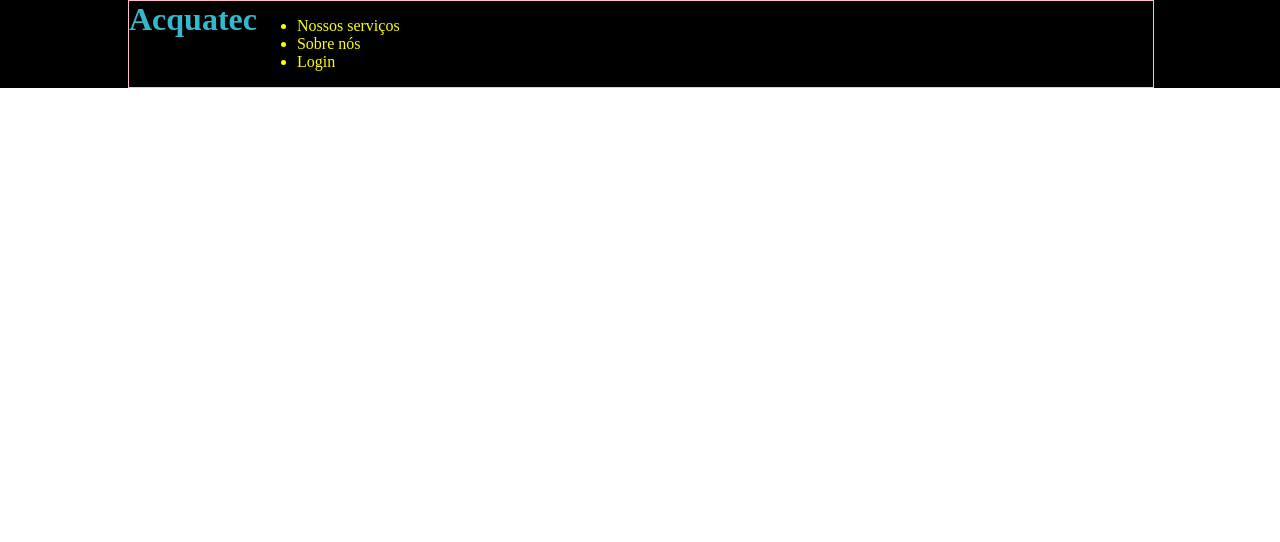
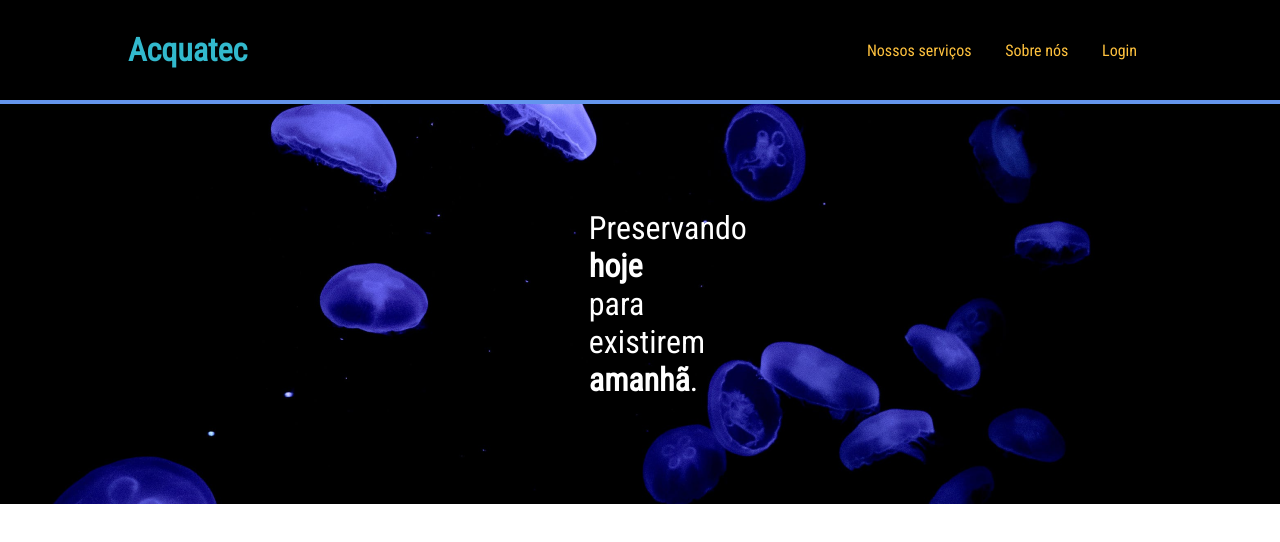
Before and after one commit to DaveMartinsz/projeto-aquatech, a plain HTML site: page index.html in a window 1280 px wide. Drawn offline with Linux system fonts and the light colour scheme.

Commit message:
Adicionado imagens e novos arquivos

```diff
--- a/index.html
+++ b/index.html
@@ -6,21 +6,34 @@
   <meta name="viewport" content="width=device-width, initial-scale=1.0">
   <title>Document</title>
   <link rel="stylesheet" href="style.css">
+  <link rel="preconnect" href="https://fonts.googleapis.com">
+<link rel="preconnect" href="https://fonts.gstatic.com" crossorigin>
+<link href="https://fonts.googleapis.com/css2?family=Roboto+Condensed&display=swap" rel="stylesheet">
 </head>
 
+<body>
 
-<body>
+  <!-- Header -->
 
   <div class="header">
     <div class="container">
       <h1>Acquatec</h1>
       <ul class="navbar">
-                <li>Nossos serviços</li>
-                <li>Sobre nós</li>
-                <li>Login</li>
+        <li><a href="#">Nossos serviços</a></li>
+        <li><a href="#">Sobre nós</a></li>
+        <li><a href="https://www.google.com/">Login</a></li>
       </ul>
     </div>
   </div>
+
+  <!-- Banner -->
+
+<div class="banner">
+  <div class="container">
+    <p>Preservando <b>hoje</b> para existirem <b>amanhã</b>.</p>
+  </div>
+</div>
+
 </body>
 
 </html>
--- a/style.css
+++ b/style.css
@@ -1,24 +1,64 @@
 body {
   margin: 0;
+  font-family: 'Roboto Condensed', sans-serif;
 }
 
 .header {
-    background-color:black;
+  background-color: black;
+  width: 100%;
+  height: 100px;
+  border-bottom: 4px solid cornflowerblue;
 }
 
-.container {
+.header .container {
   display: flex;
+  justify-content: space-between;
+  align-items: center;
   width: 80%;
-    border: 1px solid pink;
-    margin: 0 10% 0 10%;
-
+  margin: 0 10% 0;
+  height: 100%;
 }
 
-h1 {
+.header .container h1 {
   color: #32B9CD;
   margin: 0;
 }
 
-.navbar {
-    color: rgb(255, 255, 0);
+.header .container .navbar {
+  color: rgb(145, 84, 27);
+  list-style: none;
+  border-bottom: 4px;
 }
+
+.header .container .navbar li{
+  display: inline;
+  padding: 0  15px;
+}
+
+.header .container .navbar li a{
+  color: #ffc23e;
+  text-decoration: none;
+}
+
+.banner {
+  width: 100%;
+  height: 400px;
+  background-image: url(imagens/bg-jelly-fish-para_outras_pags.png);
+}
+
+.banner .container {
+  width: 80%;
+  height: 100%;
+  margin: 0 10%;
+  display: flex;
+  justify-content: center;
+  align-items: center;
+}
+
+.banner .container p{
+  margin: 0;
+  color: white;
+  font-size: 32px;
+  width: 10%;
+
+}
```
Also changed, not shown: imagens/bg-jelly-fish-para_outras_pags.png (added), imagens/favicon2.ico (added), imagens/growth_color.png (added), imagens/lightbulb_color.png (added), imagens/planet-earth_color.png (added), 1 other file. Lines whose indentation alone changed are shown as unchanged.
